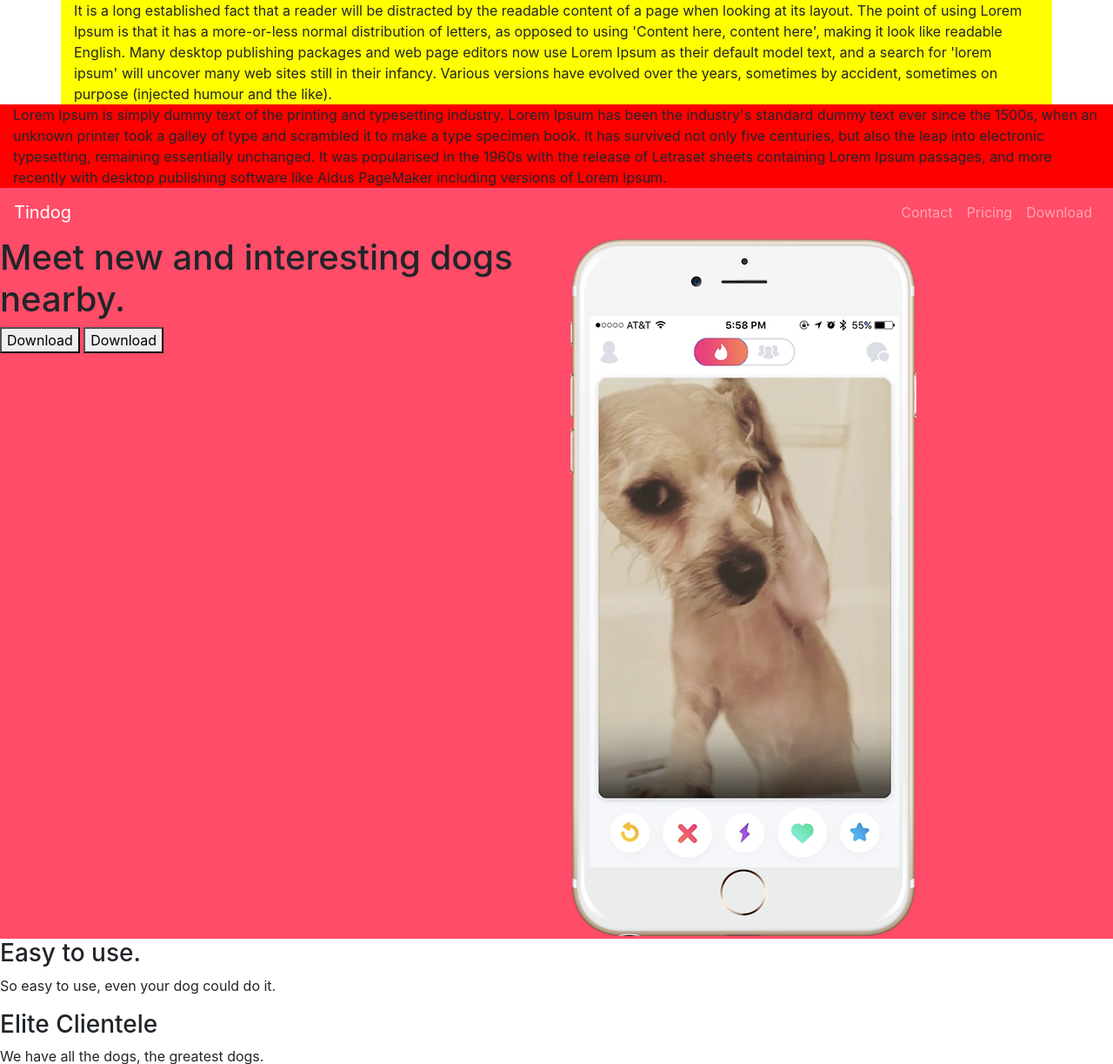
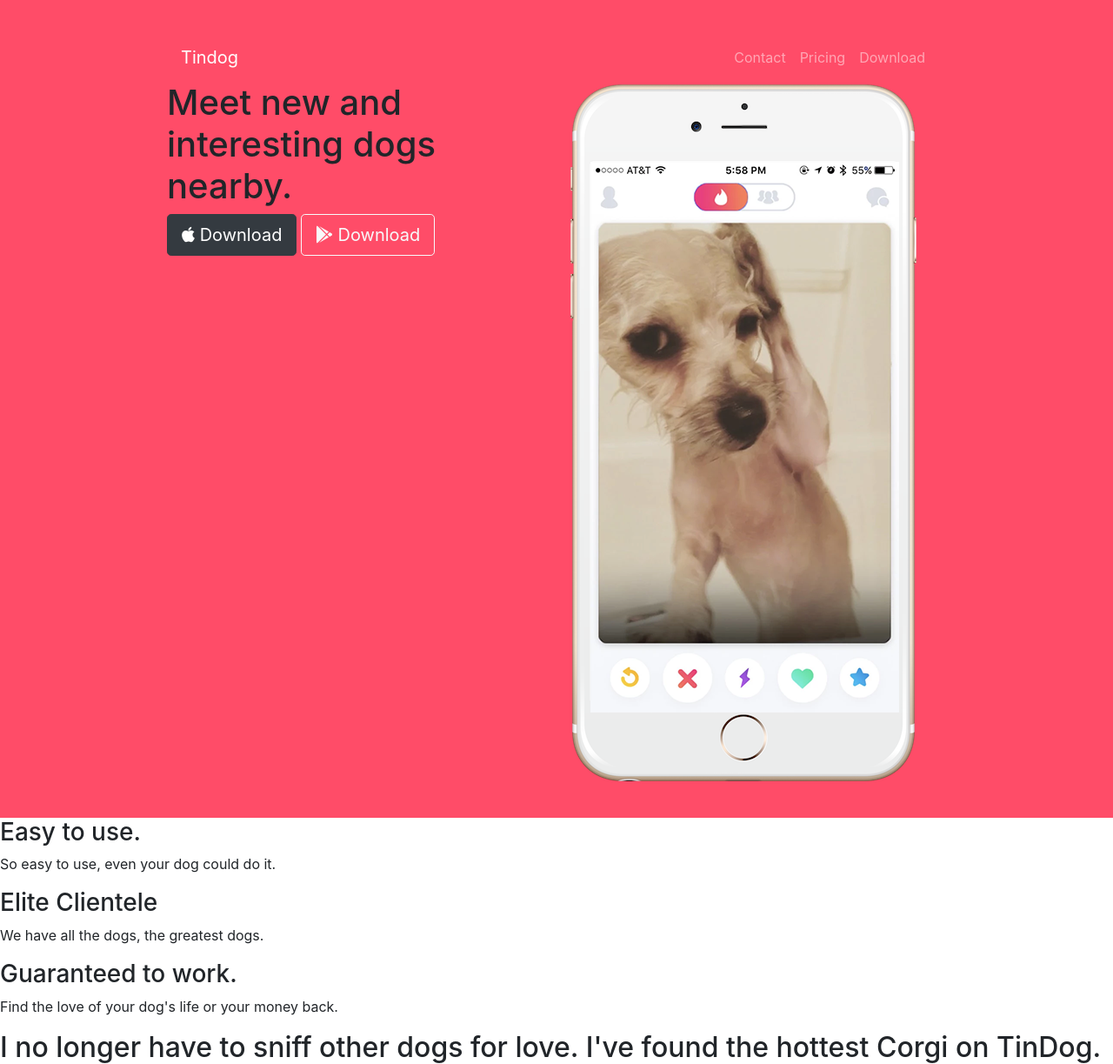
Before and after one commit to Sourav61/Angela-Yu-Web-Dev-Bootcamp, a PHP site: page /TinDog-Start-master/index.html in a window 1280 px wide. Shown: the top 1223 px of the page at 87% size. Run offline with PHP 8.4, Linux system fonts and the light colour scheme; some libraries are stand-ins or nearby versions.

Commit message:
Added Download Buttons and Ready for Challenge

```diff
--- a/Bootstrap/TinDog-Start-master/css/styles.css
+++ b/Bootstrap/TinDog-Start-master/css/styles.css
@@ -1,5 +1,9 @@
 #title {
   background-color: #ff4c68;
+}
+
+.container-fluid {
+  padding: 3% 15%;
 }
 
 .h1 {
--- a/Bootstrap/TinDog-Start-master/index.html
+++ b/Bootstrap/TinDog-Start-master/index.html
@@ -11,24 +11,13 @@
   <link href="https://fonts.googleapis.com/css2?family=Montserrat&family=Ubuntu&display=swap" rel="stylesheet">
 
   <link rel="stylesheet" href="css/styles.css">
+
+  <script src="https://kit.fontawesome.com/cb7093f9ea.js" crossorigin="anonymous"></script>
 </head>
 
 <body>
-
-  <div class="container" style="background-color: yellow;">
-    It is a long established fact that a reader will be distracted by the readable content of a page when looking at its layout. The point of using Lorem Ipsum is that it has a more-or-less normal distribution of letters, as opposed to using 'Content
-    here, content here', making it look like readable English. Many desktop publishing packages and web page editors now use Lorem Ipsum as their default model text, and a search for 'lorem ipsum' will uncover many web sites still in their infancy.
-    Various versions have evolved over the years, sometimes by accident, sometimes on purpose (injected humour and the like).
-  </div>
-
-  <div class="container-fluid" style="background-color: red;">
-    Lorem Ipsum is simply dummy text of the printing and typesetting industry. Lorem Ipsum has been the industry's standard dummy text ever since the 1500s, when an unknown printer took a galley of type and scrambled it to make a type specimen book.
-    It has survived not only five centuries, but also the leap into electronic typesetting, remaining essentially unchanged. It was popularised in the 1960s with the release of Letraset sheets containing Lorem Ipsum passages, and more recently with
-    desktop publishing software like Aldus PageMaker including versions of Lorem Ipsum.
-  </div>
-
   <section id="title">
-
+    <div class="container-fluid">
       <!-- Nav Bar -->
 
       <nav class="navbar navbar-expand-lg navbar-dark">
@@ -57,11 +46,12 @@
       <div class="row">
         <div class="col-lg-6">
           <h1>Meet new and interesting dogs nearby.</h1>
-        <button type="button">Download</button>
-        <button type="button">Download</button>
+          <button class="btn btn-dark btn-lg" type="button"><i class="fab fa-apple"></i> Download</button>
+          <button class="btn btn-outline-light btn-lg" type="button"><i class="fab fa-google-play"></i> Download</button>
         </div>
         <div class="col-lg-6">
           <img src="images/iphone6.png" alt="iphone-mockup">
+        </div>
       </div>
     </div>
   </section>
```
Lines whose indentation alone changed are shown as unchanged.
